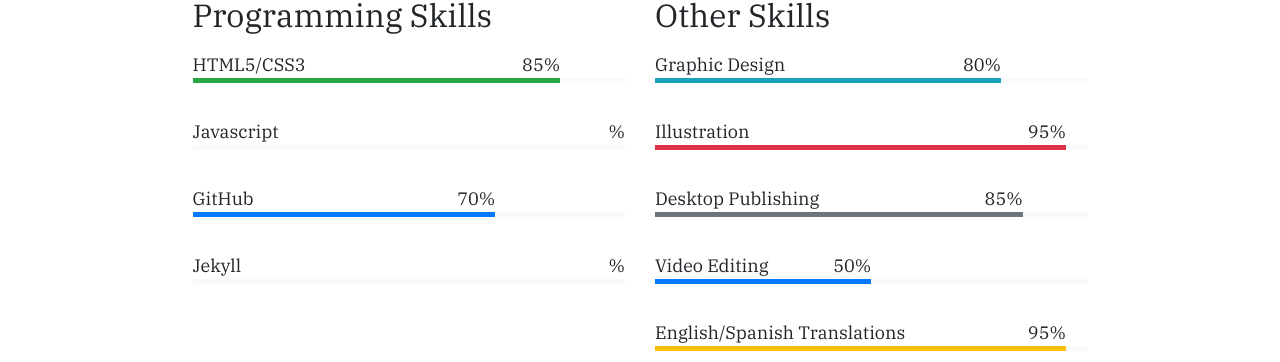
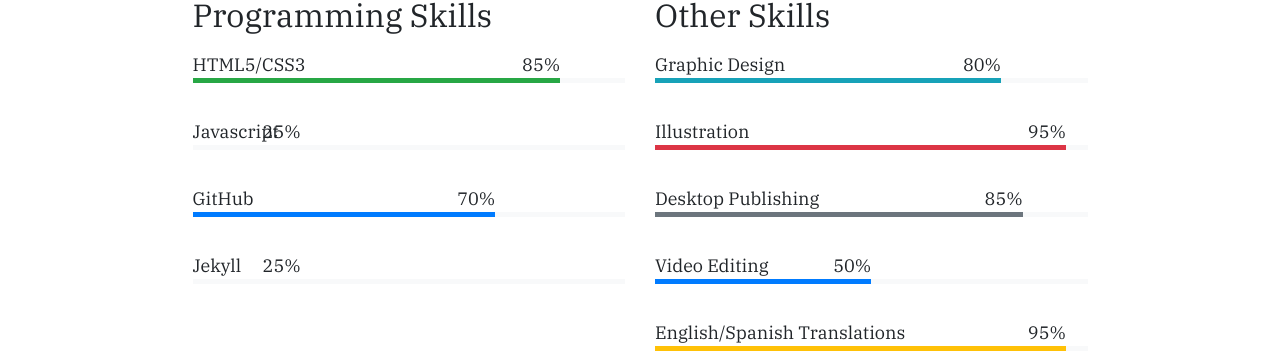
Before and after one commit to lmldvd/lmldvd.github.io, a Jekyll site: the page built from pages/about.md, in a window 1280 px wide and 900 px high, scrolled down 322 px. Shown: the part 140-502 px from the top of the window. Built offline with Jekyll 4.4.1, drawn with Linux system fonts in a browser that asks for light colours; nearby versions of some CDN libraries; emoji names are drawn with the system emoji font.

Commit message:
Update programming-skills.yml

```diff
--- a/_data/programming-skills.yml
+++ b/_data/programming-skills.yml
@@ -3,6 +3,7 @@
   color: success
 
 - name: Javascript
+  percentage: 25
   color: light
 
 - name: GitHub
@@ -10,4 +11,5 @@
   color: primary
 
 - name: Jekyll
+  percentage: 25
   color: light
```
